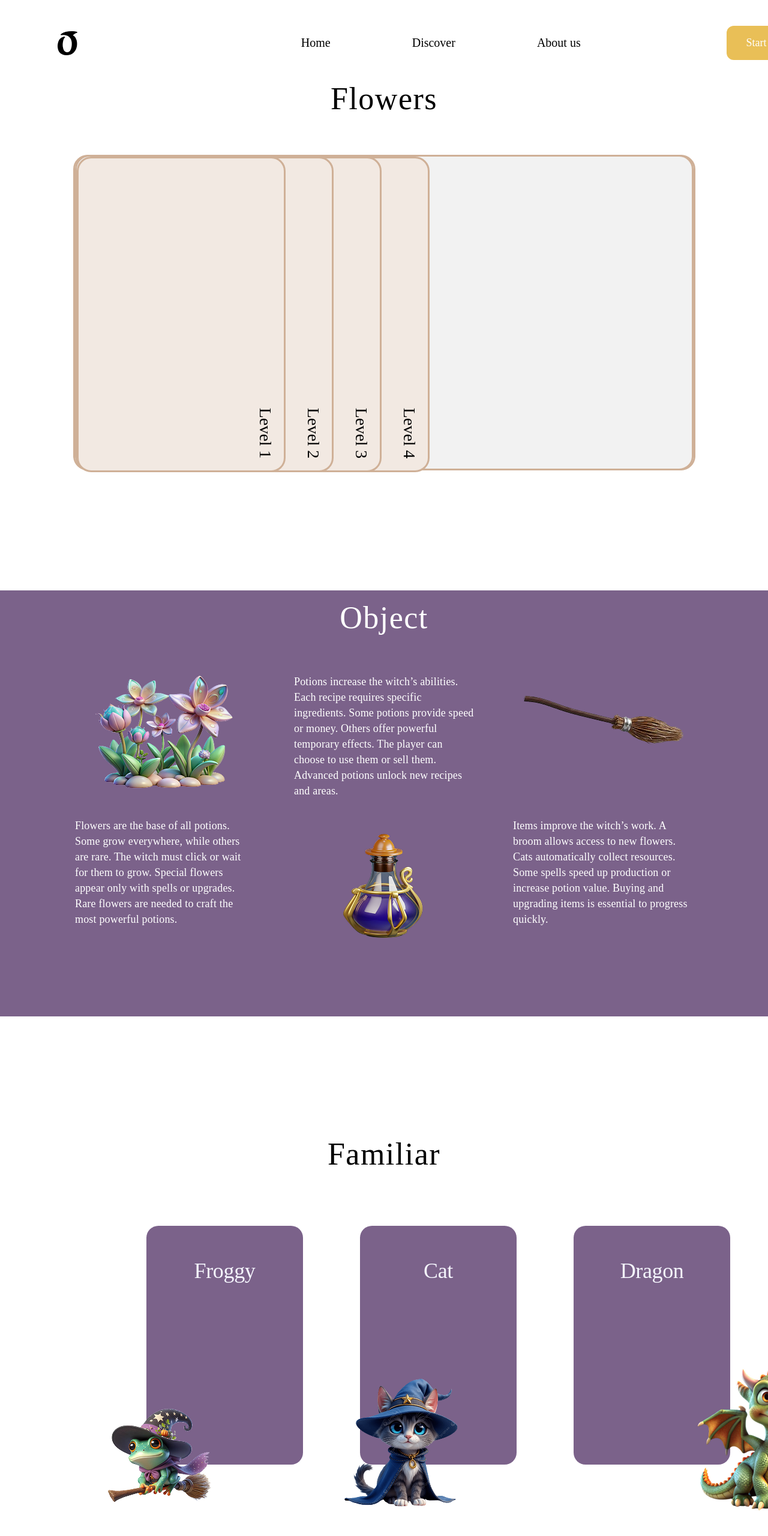
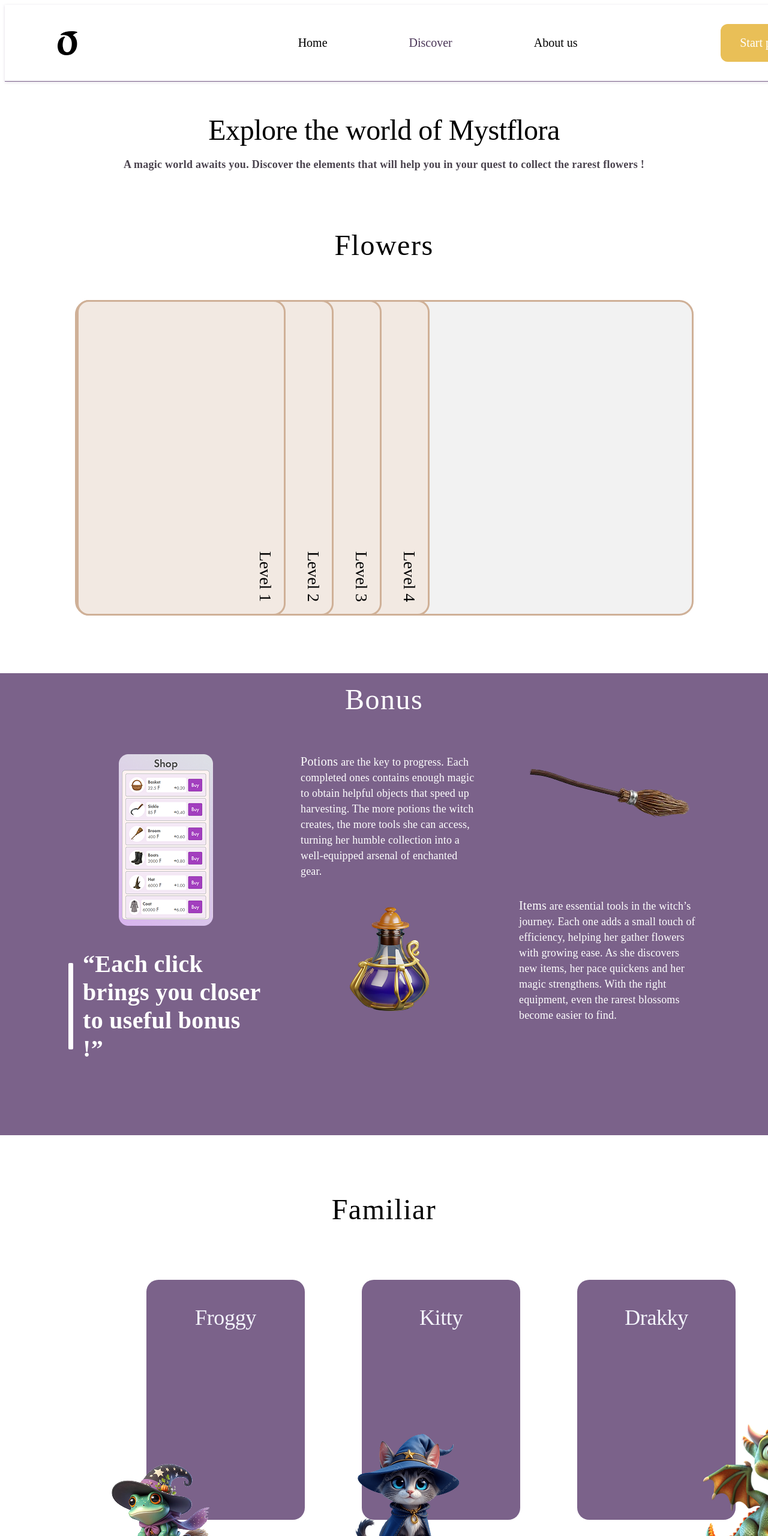
Before and after one commit to samychaby-oss/projet-site-vitrine, a plain HTML site: page discover/index-test-2.html in a window 1280 px wide. Shown: the top 2560 px of the page at 60% size. Drawn offline with Linux system fonts and the light colour scheme; a web font is replaced by a local one.

Commit message:
Discover page done

```diff
--- a/discover/index-test-2.html
+++ b/discover/index-test-2.html
@@ -17,7 +17,7 @@
           <div class="btn">
             <div class="btn-header"><a href=""></a> Home</div>
           </div>
-          <div class="btn"><div class="btn-header">Discover</div></div>
+          <div class="btn"><div class="btn-page">Discover</div></div>
           <div class="btn">
             <div class="btn-header">
               <a href="../about/index.html">About us</a>
@@ -30,6 +30,13 @@
       </div>
     </div>
     <div class="main-content">
+      <div class="page-title">
+        <div class="h1">Explore the world of Mystflora</div>
+        <div class="subtitle">
+          A magic world awaits you. Discover the elements that will help you in
+          your quest to collect the rarest flowers !
+        </div>
+      </div>
       <div class="about-1280">
         <div class="section flowers">
           <div class="title-dark">Flowers</div>
@@ -98,34 +105,39 @@
       </div>
       <div class="about-1280">
         <div class="section objects">
-          <div class="title-light">Object</div>
+          <div class="title-light">Bonus</div>
           <div class="objects-content">
-            <div class="object-column">
-              <div class="object-image object-flowers-img"></div>
-              <div class="object-text">
-                Flowers are the base of all potions. Some grow everywhere, while
-                others are rare. The witch must click or wait for them to grow.
-                Special flowers appear only with spells or upgrades. Rare
-                flowers are needed to craft the most powerful potions.
+            <div class="object-column-1">
+              <div class="object-image-screenshot"></div>
+              <div class="callout">
+                <div class="callout-bar"></div>
+                <div class="callout-label">
+                  “Each click brings you closer to useful bonus !”
+                </div>
               </div>
             </div>
             <div class="object-column">
               <div class="object-text">
-                Potions increase the witch’s abilities. Each recipe requires
-                specific ingredients. Some potions provide speed or money.
-                Others offer powerful temporary effects. The player can choose
-                to use them or sell them. Advanced potions unlock new recipes
-                and areas.
+                <b>Potions</b> are the key to progress. Each completed ones
+                contains enough magic to obtain helpful objects that speed up
+                harvesting. The more potions the witch creates, the more tools
+                she can access, turning her humble collection into a
+                well-equipped arsenal of enchanted gear.
               </div>
-              <div class="object-image object-potion-img"></div>
+              <div
+                class="object-image object-potion-img levitation-animation"
+              ></div>
             </div>
             <div class="object-column">
-              <div class="object-image object-broom-img"></div>
+              <div
+                class="object-image object-broom-img levitation-animation"
+              ></div>
               <div class="object-text">
-                Items improve the witch’s work. A broom allows access to new
-                flowers. Cats automatically collect resources. Some spells speed
-                up production or increase potion value. Buying and upgrading
-                items is essential to progress quickly.
+                <b>Items</b> are essential tools in the witch’s journey. Each
+                one adds a small touch of efficiency, helping her gather flowers
+                with growing ease. As she discovers new items, her pace quickens
+                and her magic strengthens. With the right equipment, even the
+                rarest blossoms become easier to find.
               </div>
             </div>
           </div>
@@ -134,17 +146,41 @@
       <div class="about-1280">
         <div class="title-dark">Familiar</div>
         <div class="card-familiar-group">
-          <div class="card-familiar">
-            <div class="card-familiar-name">Froggy</div>
+          <div class="smart-card">
             <div class="familiar-frog-img"></div>
+            <div class="card-familiar">
+              <div class="card-familiar-name">Froggy</div>
+              <div class="card-familiar-description">
+                A small, bright-green amphibian with sparkling eyes and a
+                curious spirit. The witch found Froggy near a shimmering pond in
+                the forest, hopping among the reeds as if waiting for her. Since
+                then, it has followed her faithfully on every adventure.
+              </div>
+            </div>
           </div>
-          <div class="card-familiar">
-            <div class="card-familiar-name">Cat</div>
+          <div class="smart-card">
             <div class="familiar-cat-img"></div>
+            <div class="card-familiar">
+              <div class="card-familiar-name">Kitty</div>
+              <div class="card-familiar-description">
+                A sleek, elegant feline with a mysterious aura and graceful
+                movements. She first appeared at the doorstep of the witch’s
+                cottage one stormy night, curling up in a pile of herbs. From
+                that moment, the cat never left her side.
+              </div>
+            </div>
           </div>
-          <div class="card-familiar">
-            <div class="card-familiar-name">Dragon</div>
+          <div class="smart-card">
             <div class="familiar-dragon-img"></div>
+            <div class="card-familiar">
+              <div class="card-familiar-dragon">Drakky</div>
+              <div class="card-familiar-description">
+                A majestic, mythical creature with shimmering scales and a
+                powerful presence. The witch discovered the dragon egg hidden in
+                a secret cave high in the mountains. When it hatched, an
+                unbreakable bond was created.
+              </div>
+            </div>
           </div>
         </div>
       </div>
--- a/discover/style-test2.css
+++ b/discover/style-test2.css
@@ -3,8 +3,41 @@ a {
   color: #000;
 }
 
+b {
+  font-family: "futura";
+  font-size: 20px;
+  font-style: normal;
+  font-weight: 500;
+  line-height: normal;
+  letter-spacing: 0.35px;
+}
+
+@keyframes levitate {
+  0% {
+    transform: translateY(0px);
+  }
+  50% {
+    transform: translateY(-24px);
+  }
+  100% {
+    transform: translateY(0px);
+  }
+}
+
+.levitation-animation {
+  animation-name: levitate;
+  animation-duration: 4s;
+  animation-iteration-count: infinite;
+  animation-timing-function: ease-in-out;
+}
+
 .header {
-  display: inline-flex;
+  border-bottom: 0.5px solid var(--main, #7b628a);
+  background: var(--white, #fff);
+  box-shadow: 0 1px 4px 0 rgba(123, 98, 138, 0.25);
+  position: sticky;
+  top: 0px;
+  left: 0px;
   min-width: 1280px;
   padding: 16px 80px;
   display: flex;
@@ -12,6 +45,7 @@ a {
   justify-content: center;
   align-items: center;
   gap: 8px;
+  z-index: 20;
 }
 
 .nav-bar {
@@ -57,6 +91,16 @@ a {
   border-radius: 8px;
 }
 
+.btn-page {
+  color: #4a3557;
+  display: flex;
+  font-size: 20px;
+  padding: 16px 32px;
+  justify-content: center;
+  align-items: center;
+  border-radius: 8px;
+}
+
 .btn-header:hover {
   background-color: var(--main, #7b628a);
   color: #fff;
@@ -82,7 +126,7 @@ a {
   color: var(--white, #fff);
   text-align: center;
   font-family: Futura;
-  font-size: 18px;
+  font-size: 20px;
   font-style: normal;
   font-weight: 500;
   line-height: normal;
@@ -91,18 +135,56 @@ a {
 .logo-dark-small {
   width: 48px;
   height: 48px;
-  aspect-ratio: 1/1;
+
   background-image: url(asset/logo/small-dark.png);
 }
 
 .main-content {
-  gap: 200px;
+  margin-top: 48px;
+  gap: 64px;
   display: flex;
   flex-direction: column;
   align-items: center;
 }
 
+.page-title {
+  display: flex;
+  width: 1030px;
+  flex-direction: column;
+  align-items: center;
+  gap: 16px;
+}
+
+.h1 {
+  display: flex;
+  height: 64px;
+  justify-content: center;
+  align-items: center;
+  gap: 8px;
+
+  color: var(--black, #000);
+  text-align: center;
+  font-family: Futura;
+  font-size: 48px;
+  font-style: normal;
+  font-weight: 500;
+  line-height: normal;
+  letter-spacing: -0.48px;
+}
+
+.subtitle {
+  color: #4a434e;
+  font-family: "din-2014";
+  font-size: 18px;
+  font-style: normal;
+  font-weight: 600;
+  line-height: normal;
+  letter-spacing: 0.255px;
+  text-align: center;
+}
+
 .about-1280 {
+  margin-top: 32px;
   width: 1280px;
   display: flex;
   flex-direction: column;
@@ -123,7 +205,7 @@ a {
   color: var(--black, #000);
   text-align: center;
   font-family: Futura;
-  font-size: 52px;
+  font-size: 48px;
   font-style: normal;
   font-weight: 500;
   line-height: normal;
@@ -134,7 +216,7 @@ a {
   color: var(--white, #fff);
   text-align: center;
   font-family: Futura;
-  font-size: 52px;
+  font-size: 48px;
   font-style: normal;
   font-weight: 500;
   line-height: normal;
@@ -142,10 +224,7 @@ a {
 }
 
 .aera-full {
-  background: #f2f2f2;
-  border-radius: 24px;
-  border: 3px solid var(--secondary-dark, #cfb097);
-  height: 520px;
+  height: 526px;
   width: 1031px;
 
   display: flex;
@@ -159,7 +238,7 @@ a {
   border-radius: 24px;
   border: 3px solid var(--secondary-dark, #cfb097);
   height: 520px;
-  width: 1031px;
+  width: 1030px;
   display: flex;
   align-items: center;
   gap: 64px;
@@ -173,16 +252,16 @@ a {
 .element-group {
   position: relative;
   width: 581px;
-  height: 520px;
-  border-radius: 24px;
+  height: 526px;
 }
 
 .element {
   width: 342px;
   height: 520px;
-  border-radius: 24px;
+  border-radius: 20px;
   border: 3px solid #cfb097;
   background: #f2e9e2;
+  cursor: pointer;
   transition: 0.5s ease-in-out;
 }
 
@@ -291,7 +370,7 @@ a {
   width: 320px;
   color: var(--black, #000);
   font-family: "din-2014";
-  font-size: 17px;
+  font-size: 18px;
   font-style: normal;
   font-weight: 600;
   line-height: normal;
@@ -327,9 +406,61 @@ a {
 }
 
 .objects-content {
+  /* display: flex;
+  gap: 65px;
+  align-items: center; */
+  display: inline-flex;
+  justify-content: center;
+  align-items: flex-start;
+  gap: 64px;
+}
+
+.object-column-1 {
+  /* display: flex;
+  width: 300px;
+  height: 450px;
+  flex-direction: column;
+  align-items: flex-start;
+  gap: 45px; */
   display: flex;
-  gap: 65px;
+  width: 322px;
+  flex-direction: column;
+  justify-content: center;
   align-items: center;
+  gap: 40px;
+}
+
+.object-image-screenshot {
+  width: 157px;
+  height: 286px;
+  /* aspect-ratio: 157/286; */
+  background-image: url("asset/shop-screenshot.png");
+}
+
+.callout {
+  display: flex;
+  justify-content: center;
+  align-items: center;
+  gap: 16px;
+  /* align-self: stretch; */
+}
+
+.callout-bar {
+  width: 8px;
+  height: 144px;
+  background-color: white;
+  border-radius: 2px;
+}
+
+.callout-label {
+  width: 300px;
+  color: var(--white, #fff);
+  font-family: "din-2014";
+  font-size: 40px;
+  font-style: normal;
+  font-weight: 700;
+  line-height: normal;
+  letter-spacing: 0.32px;
 }
 
 .object-column {
@@ -349,7 +480,7 @@ a {
 }
 
 .object-flowers-img {
-  background: url(asset/objects/flowers-300.png) no-repeat;
+  background: url(asset/objects/cauldron-300.png) no-repeat;
 }
 
 .object-potion-img {
@@ -368,7 +499,6 @@ a {
   font-weight: 500;
   line-height: 26px;
   letter-spacing: 0.18px;
-  align-self: stretch;
 }
 
 .card-familiar-group {
@@ -377,17 +507,44 @@ a {
   gap: 12%;
 }
 
+.smart-card {
+  position: relative;
+  z-index: 2;
+  width: 264px;
+  height: 400px;
+}
+
 .card-familiar {
   position: relative;
+  display: flex;
+  justify-content: center;
   width: 264px;
-  height: 398px;
+  height: 400px;
   border-radius: 20px;
   background: var(--main, #7b628a);
+  transition: 1s ease-in-out;
+  z-index: 1;
+  overflow: hidden;
+}
+
+.card-familiar::before {
+  content: "";
+  position: absolute;
+  top: 0;
+  left: 0;
+  width: 100%;
+  height: 0;
+  background: #f2e9e2;
+  transition: 1s ease-in-out;
+  z-index: -1;
+}
+
+.card-familiar:hover::before {
+  height: 100%;
 }
 
 .card-familiar-name {
-  margin-top: 54px;
-  width: 261px;
+  margin-top: 16%;
   height: 44px;
   color: #f4f5fd;
   text-align: center;
@@ -397,28 +554,85 @@ a {
   font-weight: 500;
   line-height: normal;
   letter-spacing: -0.36px;
+  transition: 1s ease-in-out;
+}
+
+.card-familiar-dragon {
+  margin-top: 16%;
+  height: 44px;
+  color: #f4f5fd;
+  text-align: center;
+  font-family: Futura;
+  font-size: 36px;
+  font-style: normal;
+  font-weight: 500;
+  line-height: normal;
+  letter-spacing: -0.36px;
+  transition: 1s ease-in-out;
+}
+
+.card-familiar-description {
+  position: absolute;
+  top: 8%;
+  width: 204px;
+  height: 288px;
+  color: #1c1c33;
+  font-family: "din-2014";
+  font-size: 18px;
+  font-style: normal;
+  font-weight: 600;
+  line-height: normal;
+  letter-spacing: 0.255px;
+  opacity: 0;
+  visibility: hidden;
+  transition: 1.2s ease-in-out;
+}
+
+.card-familiar:hover .card-familiar-name {
+  transform: translate(72px, 308px);
+  color: var(--main, #7b628a);
+  font-size: 28px;
+  font-weight: 500;
+  letter-spacing: -0.56px;
+  position: absolute;
+}
+
+.card-familiar:hover .card-familiar-dragon {
+  transform: translate(0px, 308px);
+  color: var(--main, #7b628a);
+  font-size: 28px;
+  font-weight: 500;
+  letter-spacing: -0.56px;
+  position: absolute;
+}
+
+.card-familiar:hover .card-familiar-description {
+  opacity: 1;
+  visibility: visible;
 }
 
 .familiar-frog-img {
   position: absolute;
+  z-index: 10;
   left: -68px;
   bottom: -82px;
   width: 178px;
   height: 178px;
-  aspect-ratio: 1/1;
+
   background-image: url(asset/familiar/familiar-frog.png);
 }
 .familiar-cat-img {
   position: absolute;
+  z-index: 10;
   left: -42px;
   bottom: -82px;
   width: 234px;
   height: 234px;
-  aspect-ratio: 1/1;
   background-image: url(asset/familiar/familiar-cat.png);
 }
 .familiar-dragon-img {
   position: absolute;
+  z-index: 10;
   right: -178px;
   bottom: -82px;
   width: 250px;
@@ -464,7 +678,7 @@ a {
 }
 
 .btn-footer:hover {
-  background-color: var(--main, #4a3557);
+  background-color: #4a3557;
   border-radius: 12px;
 }
 
@@ -478,6 +692,6 @@ a {
 .logo-light-small {
   width: 48px;
   height: 48px;
-  aspect-ratio: 1/1;
+
   background-image: url(asset/logo/small-light.png);
 }
```
Also changed, not shown: discover/asset/objects/cauldron-220.png (added), discover/asset/objects/cauldron-300.png (added), discover/asset/shop-screenshot.png (added), 1 other file.
